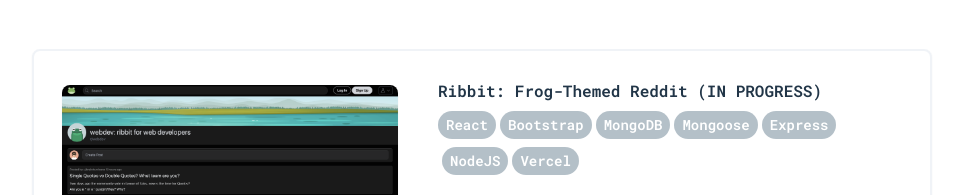
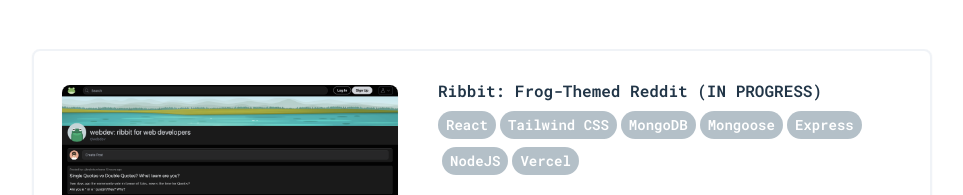
Before and after one commit to Lizette-Dimalanta/Portfolio_V2, a React (Vite) app: page / in a window 1280 px wide. Shown: the part 3635-3830 px from the top of the page, without its empty margins (158-1121 px from the left). Built offline with nearby package versions, Linux system fonts and the light colour scheme.

Commit message:
Updated new project tags

```diff
--- a/src/pages/Projects.jsx
+++ b/src/pages/Projects.jsx
@@ -7,7 +7,7 @@ const projectData = [
     title: 'Ribbit: Frog-Themed Reddit (IN PROGRESS)',
     tags: [
       'React',
-      'Bootstrap',
+      'Tailwind CSS',
       'MongoDB',
       'Mongoose',
       'Express',
```
